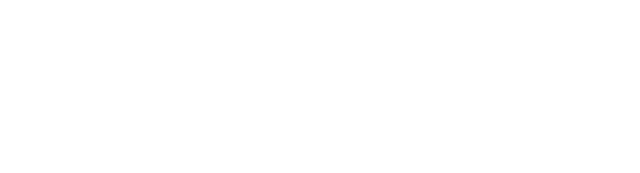
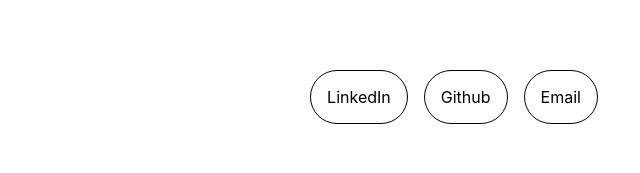
Before and after one commit to owengiri20/owen-portfolio, a React (Create React App) app: page / in a window 1280 px wide. Shown: the part 3186-3359 px from the top of the page, without its empty margins (194-834 px from the left). Built offline with nearby package versions, Linux system fonts and the light colour scheme.

Commit message:
fix footer

```diff
--- a/src/App.css
+++ b/src/App.css
@@ -215,9 +215,9 @@
 
 .socials > a {
   margin-left: 1rem;
-  color: white;
+  color: var(--text-color);
   text-decoration: none;
-  border: 1px solid white;
+  border: 1px solid var(--text-color);
   padding: 1rem;
   border-radius: 200px;
   cursor: pointer;
```
